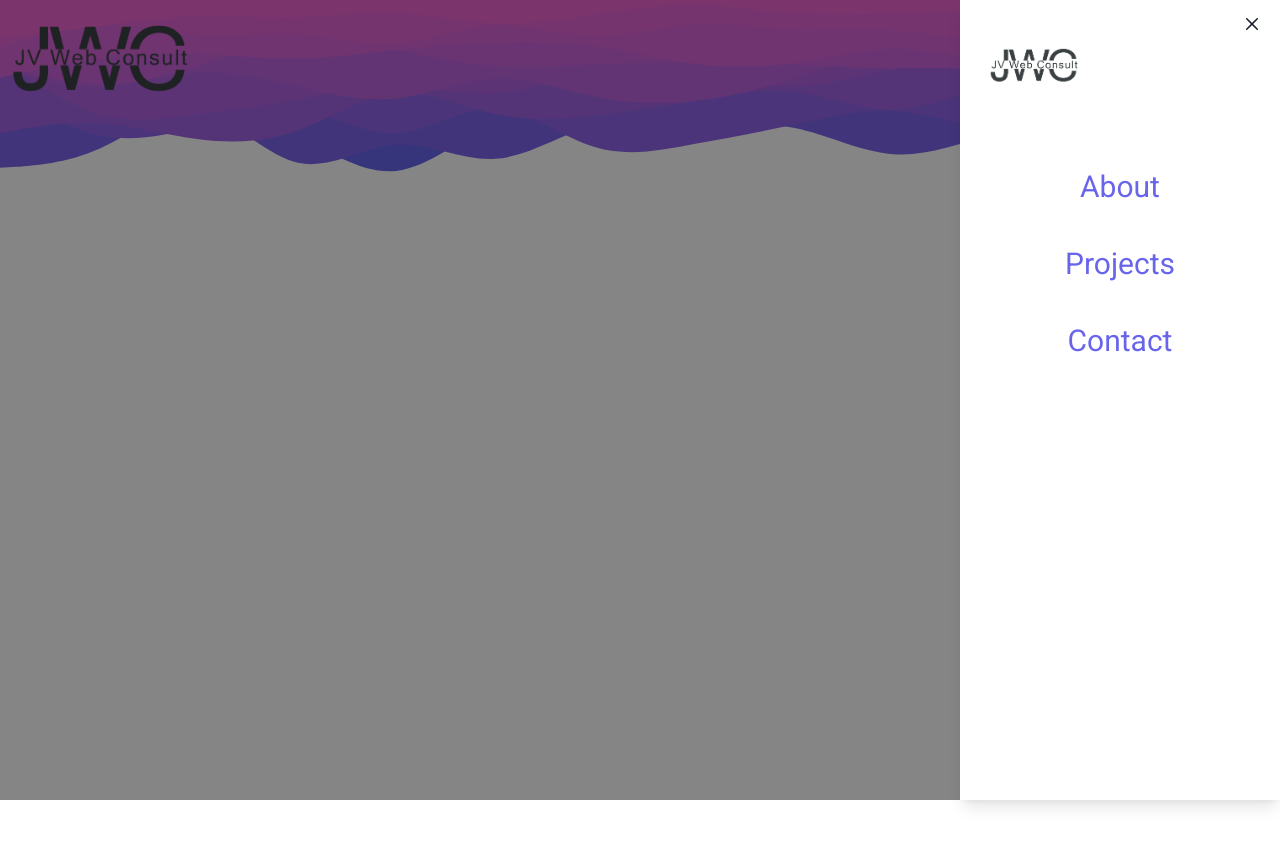
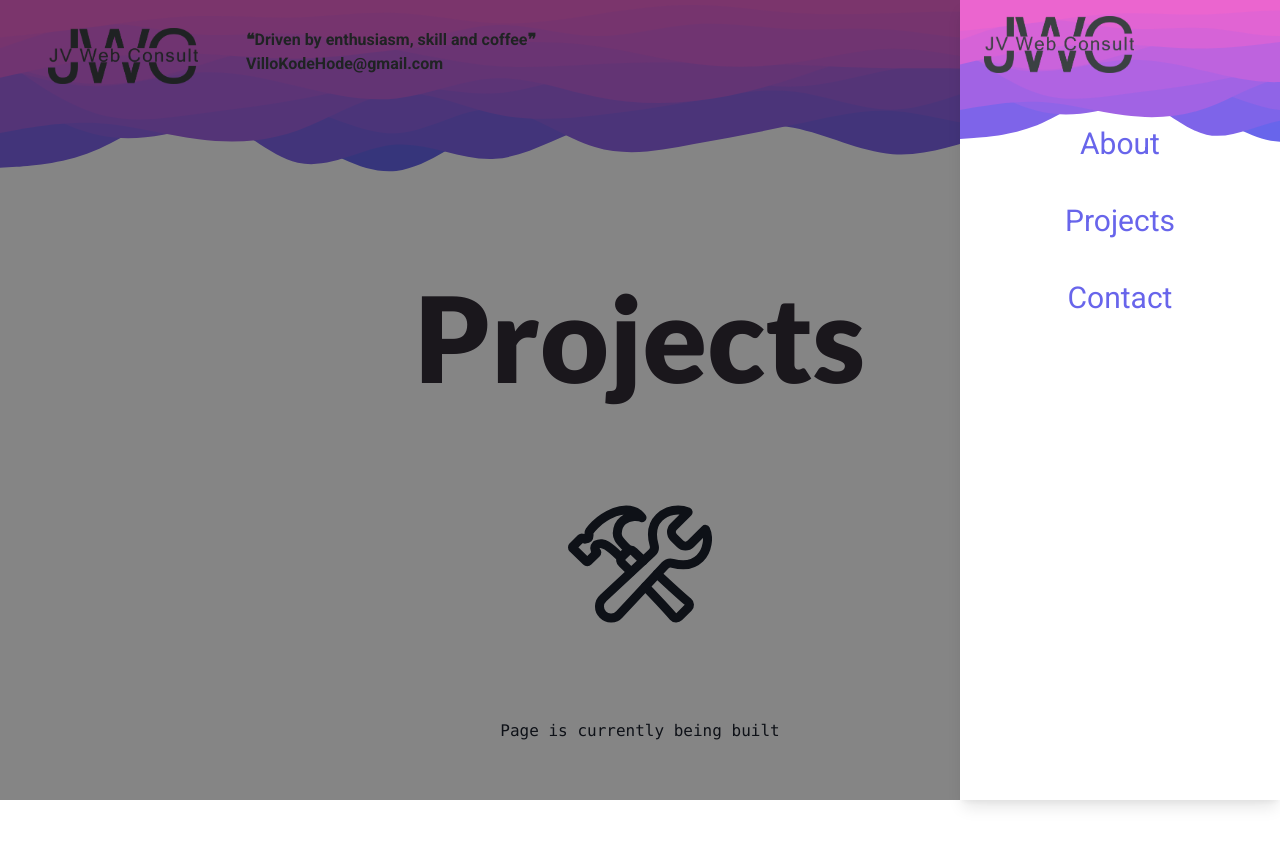
Before and after one commit to VilloKodeHode/jwc, a Next.js app: page /projects in a window 1280 px wide. Both pictures are taken after a click on the button "Open Menu". Shown: the top 846 px of the page. Built offline with nearby package versions, Linux system fonts and the light colour scheme.

Commit message:
added icons to header

```diff
--- a/components/Buttons.jsx
+++ b/components/Buttons.jsx
@@ -1,6 +1,6 @@
 export default function CallToActionButton({ children }) {
   return (
-    <button className="px-16 py-4 m-4 font-semibold text-white shadow-md font-Roboto shadow-JWC-tertiary btn-ghost btn min-w-56 bg-gradient-to-r from-JWC-primary to-JWC-secondary rounded-3xl">
+    <button className="px-16 h-14 flex m-4 w-72 font-semibold text-white shadow-md font-Roboto shadow-JWC-tertiary btn-ghost btn bg-gradient-to-r from-JWC-primary to-JWC-secondary rounded-3xl">
       <>{children}</>
     </button>
   );
@@ -8,7 +8,7 @@ export default function CallToActionButton({ children }) {
 
 export function CallToActionButtonAlt({ children }) {
   return (
-    <button className="px-16 py-4 m-4 text-white shadow-md font-Roboto shadow-JWC-black btn-ghost btn min-w-56 bg-gradient-to-r from-JWC-black75 to-JWC-black rounded-3xl">
+    <button className="px-16 py-4 w-48 m-4 text-white shadow-md font-Roboto shadow-JWC-black btn-ghost btn bg-gradient-to-r from-JWC-black75 to-JWC-black rounded-3xl">
       <>{children}</>
     </button>
   );
--- a/components/navigation/ChakraDrawer.jsx
+++ b/components/navigation/ChakraDrawer.jsx
@@ -34,11 +34,12 @@ export default function ChakraDrawer({
         size="lg"
         icon={<HamburgerIcon boxSize="3rem" />}
         onClick={() => onOpen()}
+        className="hover:scale-110 duration-200 ml-8"
       />
       <Drawer onClose={onClose} isOpen={isOpen} size="xs" placement="right">
         <DrawerOverlay />
         <DrawerContent>
-          <DrawerCloseButton />
+          <div className="headerwave h-[600px] -z-10" />
           <DrawerHeader>
             {MENU_LIST.map((menu) =>
               menu.isImage ? (
@@ -50,8 +51,8 @@ export default function ChakraDrawer({
                     }}
                     src={menu.imageSrc}
                     className=""
-                    width={menu.imageWidth}
-                    height={menu.imageHeight}
+                    width={150}
+                    height={150}
                     alt="JV web consult"
                   />
                 </Link>
--- a/components/navigation/Header.jsx
+++ b/components/navigation/Header.jsx
@@ -4,6 +4,8 @@ import { useState } from "react";
 import MENU_LIST from "./menu_list";
 import ChakraDrawer from "./ChakraDrawer";
 import { useDisclosure } from "@chakra-ui/react";
+import { SlSocialLinkedin } from "react-icons/sl";
+import { VscGithubAlt } from "react-icons/vsc";
 
 export default function Header() {
   const [activeLink, setActiveLink] = useState("");
@@ -18,22 +20,40 @@ export default function Header() {
       className={`relative flex flex-col justify-center w-full animate-SlideInFromTop font-semibold`}
     >
       <div className="headerwave h-[725px]" />
-      <div className="z-50 flex items-center justify-end px-12 h-28">
+      <div className="z-50 flex items-center justify-between px-12 h-28">
+        <div className="flex flex-row justify-center items-start gap-12 left-0 -top-10">
           {MENU_LIST.map((menu) =>
             menu.isImage ? (
               <Link key={menu.text} href={menu.href}>
                 <Image
                   onClick={handleImageClick}
                   src={menu.imageSrc}
-                width={200}
-                height={menu.imageHeight}
+                  width={150}
+                  height={150}
                   alt="JV web consult"
-                className="absolute left-0 cursor-pointer -top-10"
+                  className="cursor-pointer"
                 />
               </Link>
             ) : null
           )}
-        <div />
+          <div className="grid grid-flow-row justify-center items-center">
+            <p className="text-JWC-logo">
+              &#10077;Driven by enthusiasm, skill and coffee&#10078;
+            </p>
+            <p className="text-JWC-logo">VilloKodeHode@gmail.com</p>
+          </div>
+        </div>
+
+        <div className="grid gap-4 grid-flow-col justify-center items-center">
+          <a href="https://github.com/VilloKodeHode" target="_blank">
+            <VscGithubAlt className="h-8 w-8 hover:scale-125 duration-200" />
+          </a>
+          <a
+            href="https://www.linkedin.com/in/joakim-villo-71b814a1/"
+            target="_blank"
+          >
+            <SlSocialLinkedin className="h-8 w-8 hover:scale-125 duration-200" />
+          </a>
           <ChakraDrawer
             activeLink={activeLink}
             setActiveLink={setActiveLink}
@@ -42,6 +62,7 @@ export default function Header() {
             onClose={onClose}
           />
         </div>
+      </div>
     </header>
   );
 }
--- a/components/navigation/menu_list.js
+++ b/components/navigation/menu_list.js
@@ -4,9 +4,9 @@ const MENU_LIST = [
     href: "/",
     color: "bg-yellow-400",
     isImage: true,
-    imageSrc: "/JWC-logo.png",
-    imageWidth: 100,
-    imageHeight: 100,
+    imageSrc: "/JWC-logo-compact.png",
+    imageWidth: 200,
+    imageHeight: 200,
   },
   { text: "About", href: "/about" },
   { text: "Projects", href: "/projects" },
--- a/package.json
+++ b/package.json
@@ -26,7 +26,8 @@
     "next": "13.2.4",
     "nodemailer": "^6.9.1",
     "react": "18.2.0",
-    "react-dom": "18.2.0"
+    "react-dom": "18.2.0",
+    "react-icons": "^4.8.0"
   },
   "devDependencies": {
     "@tailwindcss/typography": "^0.5.9",
--- a/pages/about.js
+++ b/pages/about.js
@@ -1,10 +1,16 @@
 import PageLayout from "@/components/Layout";
+import ResponsiveH1 from "@/components/Responsive text/ResponsiveText";
+import { IoConstructOutline } from "react-icons/io5";
 
 export default function About() {
   return (
     <PageLayout>
       <section className="relative grid justify-center min-h-[70vh] my-28 text-center">
-        <h1>About</h1>
+        <ResponsiveH1>About</ResponsiveH1>
+        <div className="flex justify-center">
+          <IoConstructOutline className="h-36 w-36" />
+        </div>
+        <code>Page is currently being built</code>
       </section>
     </PageLayout>
   );
--- a/pages/contact.js
+++ b/pages/contact.js
@@ -9,6 +9,7 @@ import ResponsiveH1, {
   ResponsiveP,
 } from "@/components/Responsive text/ResponsiveText";
 import Image from "next/image";
+import { FiSend } from "react-icons/fi";
 
 export default function Contact() {
   const [name, setName] = useState("");
@@ -154,9 +155,9 @@ export default function Contact() {
             />
           </div>
 
-          <div class="mt-8">
+          <div class="mt-8 flex justify-center items-center">
             <CallToActionButton type="submit" value="Send">
-              Send
+              Send request <FiSend className="inline-block ml-2" />
             </CallToActionButton>
           </div>
         </form>
--- a/pages/index.js
+++ b/pages/index.js
@@ -110,7 +110,6 @@ export default function Home() {
 
         <div className="skillswave topwave h-[250px] animate-waveSlideRight mt-28" />
         <section className="flex relative w-screen min-h-[40vh] bg-[#312b35] snap-center font-Lato">
-          {/* <div className="z-20 grid items-start justify-center w-full gap-16 xl:grid-cols-2 md:gap-24"> */}
           <div className="z-20 grid items-start justify-center w-full">
             <SkillWithTabs />
           </div>
@@ -118,6 +117,7 @@ export default function Home() {
         <div className="skillswave bottomwave h-[250px] animate-waveSlideLeft mb-28" />
 
         <section className="my-28">
+          <h2>Acoording section with some type of FAQ:</h2>
           <TextTwoGridLayout>
             <TextFlex textWidth="max-w-[60ch]">
               <h3>Hello</h3>
--- a/pages/projects.js
+++ b/pages/projects.js
@@ -1,9 +1,17 @@
 import PageLayout from "@/components/Layout";
+import ResponsiveH1 from "@/components/Responsive text/ResponsiveText";
+import { IoConstructOutline } from "react-icons/io5";
 
 export default function Projects() {
   return (
     <PageLayout>
-      <h1>Projects</h1>
+      <section className="relative grid grid-col items-center min-h-[70vh] my-28 text-center">
+        <ResponsiveH1>Projects</ResponsiveH1>
+        <div className="flex justify-center">
+          <IoConstructOutline className="h-36 w-36" />
+        </div>
+        <code>Page is currently being built</code>
+      </section>
     </PageLayout>
   );
 }
--- a/styles/globals.css
+++ b/styles/globals.css
@@ -21,7 +21,6 @@
 width: 100%;
   position: absolute;
   top: 0;
-
   background-repeat: no-repeat;
   background-size: cover;
   background-image: url('/header-waves2.svg');
```
Also changed, not shown: public/JWC-logo-compact.png (added), 1 other file (tests, documents, lock files or other folders). Lines whose indentation alone changed are shown as unchanged.
